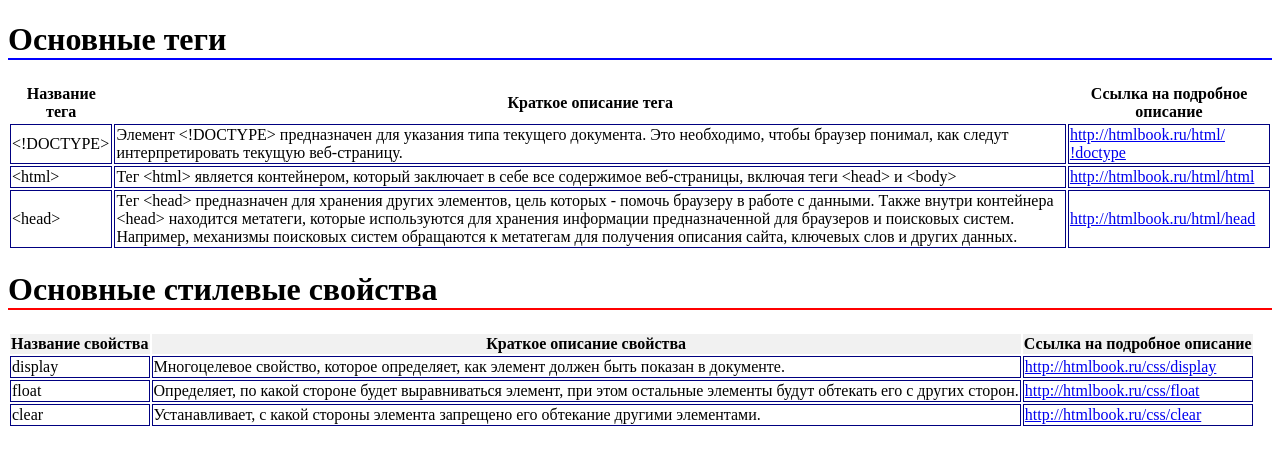
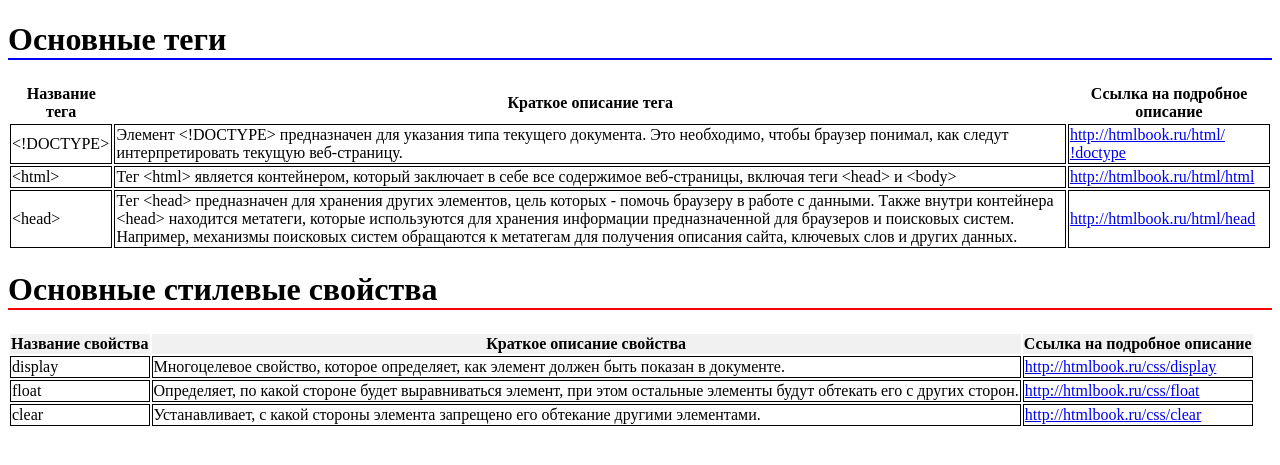
Before and after one commit to AntonElkin/web_2015, a PHP site: page /index5.html in a window 1280 px wide. Shown: the top 465 px of the page. Run offline with PHP 8.4, Linux system fonts and the light colour scheme.

Commit message:
Update style_index5.css

```diff
--- a/lw7/css/style_index5.css
+++ b/lw7/css/style_index5.css
@@ -5,7 +5,7 @@
 
 .table td
 {
-    border: 1px solid #000080;
+    border: 1px solid #000000;
 }
 
 .grey_background
```
